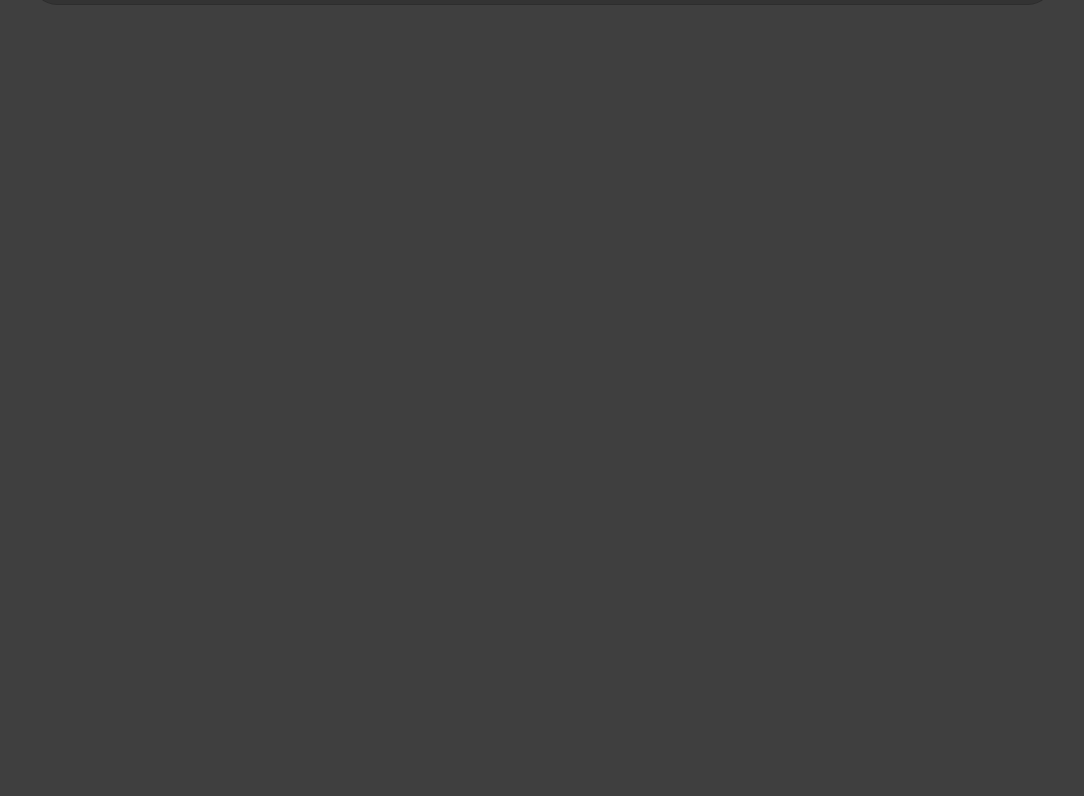
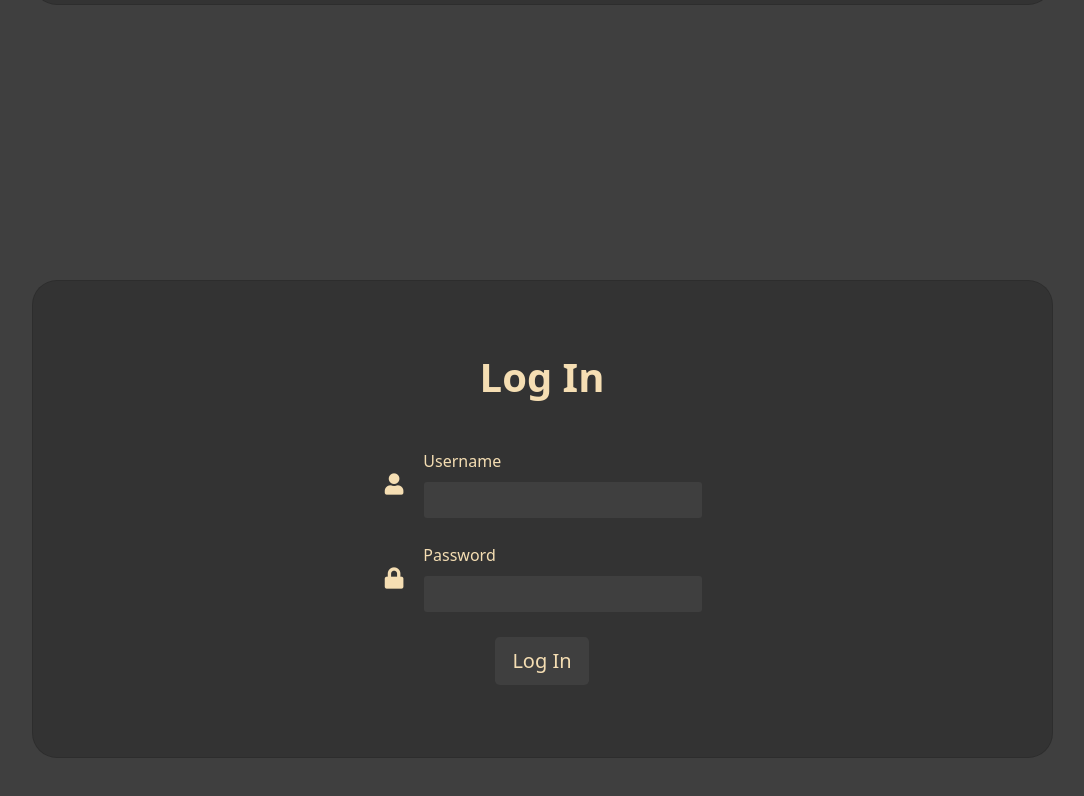
Before and after one commit to ClaudiuHBann/UCWClient, an Angular app: page / in a window 1280 px wide. Shown: the part 1450-2246 px from the top of the page, without its empty margins (98-1182 px from the left). Before the commit the page ends 1569 px from the top, so only its background shows below. Built offline with nearby package versions, Linux system fonts and the light colour scheme.

Commit message:
added a log in section too made query params not case sensitive made the modal's design like the whole site

```diff
--- a/src/app/app.component.html
+++ b/src/app/app.component.html
@@ -73,19 +73,19 @@
 
 <div class="modal fade" id="exampleModal" tabindex="-1" role="dialog" aria-labelledby="exampleModalLabel" aria-hidden="true">
     <div class="modal-dialog" role="document">
-        <div class="modal-content">
+        <div class="modal-content" style="background-color: #3f3f3f;">
             <div class="modal-header">
-                <h5 class="modal-title" id="exampleModalLabel">Wohoo Hello There :)</h5>
-                <button type="button" class="close" data-dismiss="modal" aria-label="Close">
+                <h5 class="modal-title" id="exampleModalLabel" style="color: wheat;">Wohoo Hello There :)</h5>
+                <button type="button" class="close" data-dismiss="modal" style="color: wheat;" aria-label="Close">
             <span aria-hidden="true">&times;</span>
           </button>
             </div>
-            <div class="modal-body">
+            <div class="modal-body" style="color: wheat;">
                 Do you want to copy the selected contact me info to clipboard?
             </div>
             <div class="modal-footer">
-                <button type="button" class="btn btn-secondary" data-dismiss="modal">No</button>
-                <button type="button" class="btn btn-primary" data-dismiss="modal" (click)="OnClickModal()">Yes</button>
+                <button type="button" class="btn btn-secondary" style="color: wheat; background-color: #333;" data-dismiss="modal">No</button>
+                <button type="button" class="btn btn-primary" style="color: wheat; background-color: #333; border-color: wheat;" data-dismiss="modal" (click)="OnClickModal()">Yes</button>
             </div>
         </div>
     </div>
@@ -104,26 +104,63 @@
                                     <div class="d-flex flex-row align-items-center mb-4">
                                         <i class="fas fa-user fa-lg me-3 fa-fw" style="color: wheat;"></i>
                                         <div class="form-outline flex-fill mb-0">
+                                            <label class="form-label" for="form3Example1c" style="color: wheat;">Username</label>
                                             <input type="text" id="form3Example1c" class="form-control" style="color: wheat; background-color: #3f3f3f; border-color: transparent;" />
-                                            <label class="form-label" for="form3Example1c" style="color: wheat;">Username</label>
                                         </div>
                                     </div>
                                     <div class="d-flex flex-row align-items-center mb-4">
                                         <i class="fas fa-lock fa-lg me-3 fa-fw" style="color: wheat;"></i>
                                         <div class="form-outline flex-fill mb-0">
+                                            <label class="form-label" for="form3Example4c" style="color: wheat;">Password</label>
                                             <input type="password" id="form3Example4c" class="form-control" style="color: wheat; background-color: #3f3f3f; border-color: transparent;" />
-                                            <label class="form-label" for="form3Example4c" style="color: wheat;">Password</label>
                                         </div>
                                     </div>
                                     <div class="d-flex flex-row align-items-center mb-4">
                                         <i class="fas fa-key fa-lg me-3 fa-fw" style="color: wheat;"></i>
                                         <div class="form-outline flex-fill mb-0">
+                                            <label class="form-label" for="form3Example4cd" style="color: wheat;">Repeat your password</label>
                                             <input type="password" id="form3Example4cd" class="form-control" style="color: wheat; background-color: #3f3f3f; border-color: transparent;" />
-                                            <label class="form-label" for="form3Example4cd" style="color: wheat;">Repeat your password</label>
                                         </div>
                                     </div>
                                     <div class="d-flex justify-content-center mx-4 mb-3 mb-lg-4">
                                         <button type="button" class="btn btn-primary btn-lg" style="color: wheat; background-color: #3f3f3f; border-color: transparent;">Register</button>
+                                    </div>
+                                </form>
+                            </div>
+                        </div>
+                    </div>
+                </div>
+            </div>
+        </div>
+    </div>
+</section>
+
+<section class="vh-100" style="background-color: #3f3f3f;">
+    <div class="container h-100">
+        <div class="row d-flex justify-content-center align-items-center h-100">
+            <div class="col-lg-12 col-xl-11">
+                <div class="card text-black" style="border-radius: 25px; background-color: #333;">
+                    <div class="card-body p-md-5">
+                        <div class="row justify-content-center">
+                            <div class="col-md-10 col-lg-6 col-xl-5 order-2 order-lg-1">
+                                <p class="text-center h1 fw-bold mb-5 mx-1 mx-md-4 mt-4" style="color: wheat;">Log In</p>
+                                <form class="mx-1 mx-md-4">
+                                    <div class="d-flex flex-row align-items-center mb-4">
+                                        <i class="fas fa-user fa-lg me-3 fa-fw" style="color: wheat;"></i>
+                                        <div class="form-outline flex-fill mb-0">
+                                            <label class="form-label" for="form3Example1c2" style="color: wheat;">Username</label>
+                                            <input type="text" id="form3Example1c2" class="form-control" style="color: wheat; background-color: #3f3f3f; border-color: transparent;" />
+                                        </div>
+                                    </div>
+                                    <div class="d-flex flex-row align-items-center mb-4">
+                                        <i class="fas fa-lock fa-lg me-3 fa-fw" style="color: wheat;"></i>
+                                        <div class="form-outline flex-fill mb-0">
+                                            <label class="form-label" for="form3Example4c2" style="color: wheat;">Password</label>
+                                            <input type="password" id="form3Example4c2" class="form-control" style="color: wheat; background-color: #3f3f3f; border-color: transparent;" />
+                                        </div>
+                                    </div>
+                                    <div class="d-flex justify-content-center mx-4 mb-3 mb-lg-4">
+                                        <button type="button" class="btn btn-primary btn-lg" style="color: wheat; background-color: #3f3f3f; border-color: transparent;">Log In</button>
                                     </div>
                                 </form>
                             </div>
--- a/src/app/app.component.ts
+++ b/src/app/app.component.ts
@@ -28,33 +28,55 @@ export class AppComponent {
 			.subscribe(params => {
 				let queryParams: Params = {}
 
-				let category = params.get("category")
-				if (category != null && ConvertInfo.categories.indexOf(category) != -1) {
-					queryParams["category"] = category
+				let keyCategory, keyFrom, keyTo: string | null = null
+				params.keys.forEach(key => {
+					let keyLowerCase = key.toLowerCase()
 
-					this.OnClickButtonCategory(ConvertInfo.categories.indexOf(category) + 1)
-					ConvertInfo.category = ConvertInfo.categories.indexOf(category)
-				}
+					if (keyLowerCase == "category") {
+						keyCategory = key
+					} else if (keyLowerCase == "from") {
+						keyFrom = key
+					} else if (keyLowerCase == "to") {
+						keyTo = key
+					}
+				})
 
-				let from = params.get("from")
-				if (from != null && ConvertInfo.categoriesFromTo[ConvertInfo.category].indexOf(from) != -1) {
-					queryParams["from"] = from
+				if (keyCategory != null) {
+					let category = params.get(keyCategory)
+					let indexOfCategory = ConvertInfo.categories.findIndex(item => category?.toLowerCase() === item.toLowerCase());
+					if (category != null && indexOfCategory != -1) {
+						queryParams["category"] = category.toLowerCase()
 
-					var element = document.getElementById("dropdownMenuButtonFrom")
-					if (element) {
-						element.textContent = from
-						ConvertInfo.from = ConvertInfo.categoriesFromTo[ConvertInfo.category].indexOf(from)
+						this.OnClickButtonCategory(indexOfCategory + 1)
+						ConvertInfo.category = indexOfCategory
 					}
 				}
 
-				let to = params.get("to")
-				if (to != null && ConvertInfo.categoriesFromTo[ConvertInfo.category].indexOf(to) != -1) {
-					queryParams["to"] = to
+				if (keyFrom != null) {
+					let from = params.get(keyFrom)
+					let indexOfFrom = ConvertInfo.categoriesFromTo[ConvertInfo.category].findIndex(item => from?.toLowerCase() === item.toLowerCase());
+					if (from != null && indexOfFrom != -1) {
+						queryParams["from"] = from.toLowerCase()
 
-					var element = document.getElementById("dropdownMenuButtonTo")
-					if (element) {
-						element.textContent = to
-						ConvertInfo.to = ConvertInfo.categoriesFromTo[ConvertInfo.category].indexOf(to)
+						var element = document.getElementById("dropdownMenuButtonFrom")
+						if (element) {
+							element.textContent = ConvertInfo.categoriesFromTo[ConvertInfo.category][indexOfFrom]
+							ConvertInfo.from = indexOfFrom
+						}
+					}
+				}
+
+				if (keyTo != null) {
+					let to = params.get(keyTo)
+					let indexOfTo = ConvertInfo.categoriesFromTo[ConvertInfo.category].findIndex(item => to?.toLowerCase() === item.toLowerCase());
+					if (to != null && indexOfTo != -1) {
+						queryParams["to"] = to.toLowerCase()
+
+						var element = document.getElementById("dropdownMenuButtonTo")
+						if (element) {
+							element.textContent = ConvertInfo.categoriesFromTo[ConvertInfo.category][indexOfTo]
+							ConvertInfo.to = indexOfTo
+						}
 					}
 				}
 
```
